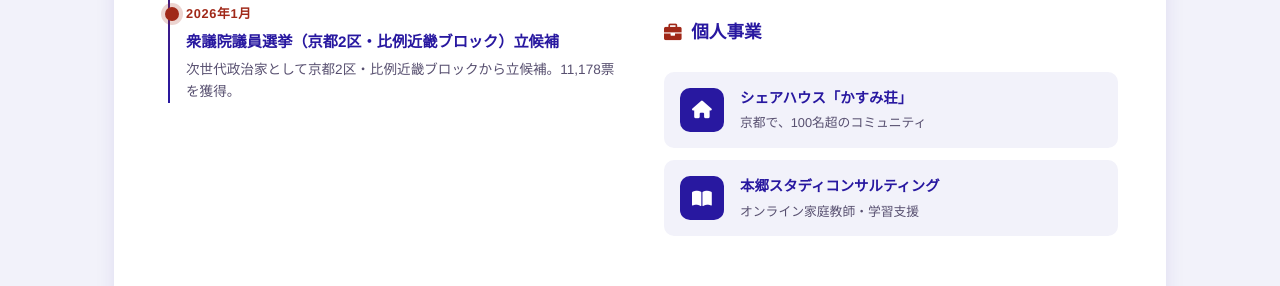
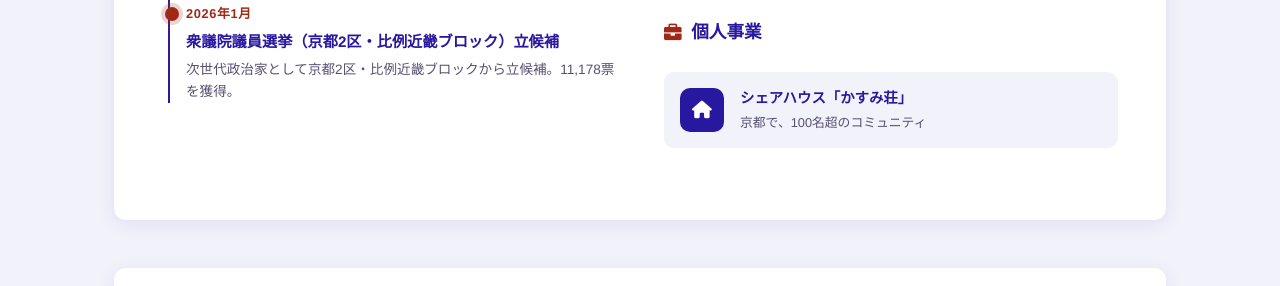
Before and after one commit to yusukesakai0925/portfolio_politics, a plain HTML site: page index.html in a window 1280 px wide. Shown: the part 2328-2614 px from the top of the page. Drawn offline with Linux system fonts and the light colour scheme; no server answers.

Commit message:
本郷スタディコンサルティングの記述を削除
Co-Authored-By: Claude Sonnet 4.6 <noreply@anthropic.com>

```diff
--- a/index.html
+++ b/index.html
@@ -240,13 +240,6 @@
               <p>京都で、100名超のコミュニティ</p>
             </div>
           </div>
-          <div class="business-card">
-            <div class="biz-icon"><i class="fas fa-book-open"></i></div>
-            <div>
-              <h4>本郷スタディコンサルティング</h4>
-              <p>オンライン家庭教師・学習支援</p>
-            </div>
-          </div>
         </div>
       </div>
     </section>
```
